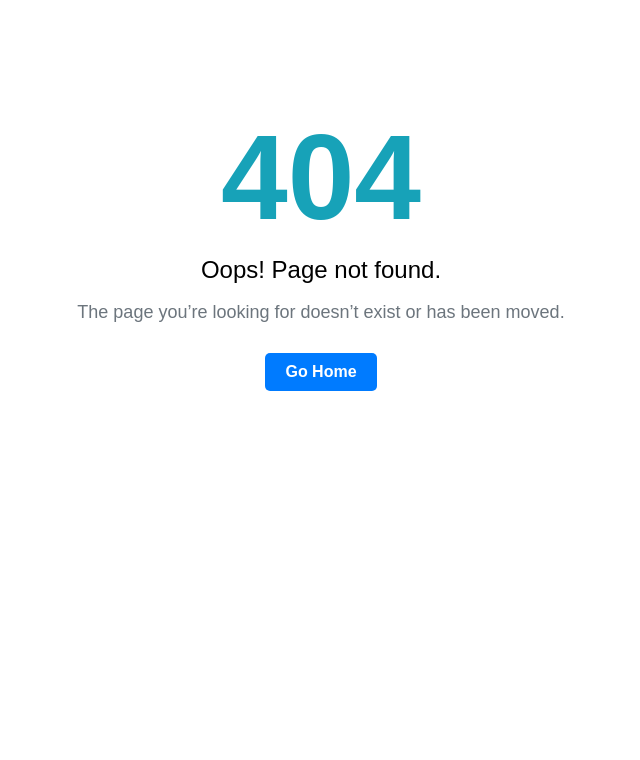
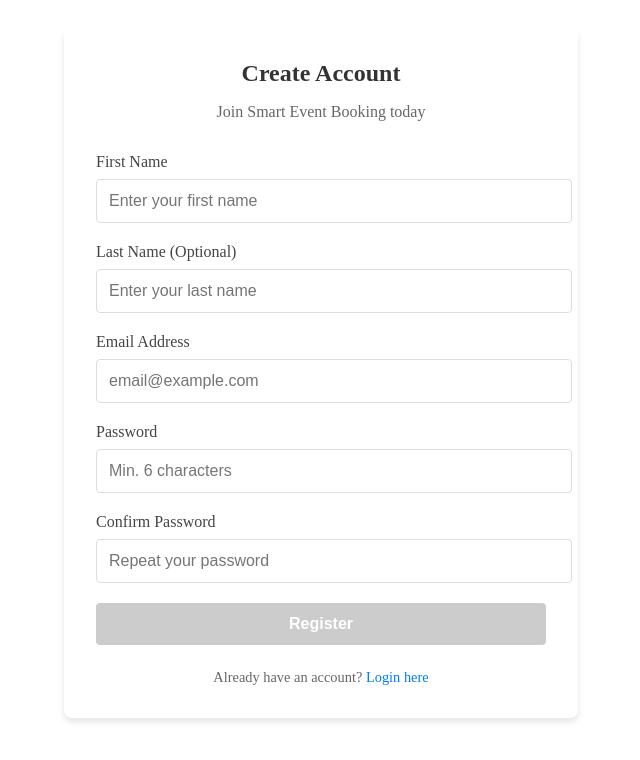
Before and after one commit to Project-Stage-Academy/Smart-Event-Booking, an Angular app in the folder src/client/: page /register in a window 1280 px wide. Before the commit this address led to /not-found. Shown: the top 760 px of the page, without its empty margins (319-959 px from the left). Built offline with nearby package versions, Linux system fonts and the light colour scheme.

Commit message:
feat: add registration page

```diff
--- a/src/client/angular.json
+++ b/src/client/angular.json
@@ -2,7 +2,8 @@
   "$schema": "./node_modules/@angular/cli/lib/config/schema.json",
   "version": 1,
   "cli": {
-    "packageManager": "npm"
+    "packageManager": "npm",
+    "analytics": false
   },
   "newProjectRoot": "projects",
   "projects": {
--- a/src/client/src/app/app.routes.ts
+++ b/src/client/src/app/app.routes.ts
@@ -8,6 +8,10 @@ export const routes: Routes = [
   {
     path: 'events/:id',
     loadComponent: () => import('./features/events/event-details/event-details.component').then(m => m.EventDetailsComponent)
+  },
+  {
+    path: 'register',
+    loadComponent: () => import('./features/auth/register/register.component').then(m => m.RegisterComponent)
   },
   {
     path: 'forbidden',
--- /dev/null
+++ b/src/client/src/app/core/services/auth.service.ts
@@ -0,0 +1,17 @@
+import { Injectable, inject } from '@angular/core';
+import { HttpClient } from '@angular/common/http';
+import { Observable } from 'rxjs';
+import { RegisterRequest, AuthResponse } from '../models/auth.model';
+import { environment } from '../../../environments/environment';
+
+@Injectable({
+  providedIn: 'root'
+})
+export class AuthService {
+  private http = inject(HttpClient);
+  private apiUrl = `${environment.apiUrl}/auth`;
+
+  register(request: RegisterRequest): Observable<AuthResponse> {
+    return this.http.post<AuthResponse>(`${this.apiUrl}/register`, request);
+  }
+}
--- a/src/client/src/app/core/services/category.service.ts
+++ b/src/client/src/app/core/services/category.service.ts
@@ -2,13 +2,14 @@ import { Injectable, inject } from '@angular/core';
 import { HttpClient } from '@angular/common/http';
 import { Observable } from 'rxjs';
 import { Category } from '../models/category.model';
+import { environment } from '../../../environments/environment';
 
 @Injectable({
   providedIn: 'root'
 })
 export class CategoryService {
   private http = inject(HttpClient);
-  private apiUrl = 'https://localhost:7134/api/categories';
+  private apiUrl = `${environment.apiUrl}/categories`;
 
   getCategories(): Observable<Category[]> {
     return this.http.get<Category[]>(this.apiUrl);
--- a/src/client/src/app/core/services/event.service.ts
+++ b/src/client/src/app/core/services/event.service.ts
@@ -11,7 +11,7 @@ import { environment } from '../../../environments/environment';
 })
 export class EventService {
   private http = inject(HttpClient);
-  private apiUrl = environment.apiUrl;
+  private apiUrl = `${environment.apiUrl}/events`;
 
   getUpcomingEvents(page: number = 1, pageSize: number = 5, search?: EventSearchDto): Observable<PaginatedList<Event>> {
     let params = new HttpParams()
--- /dev/null
+++ b/src/client/src/app/features/auth/register/register.component.html
@@ -0,0 +1,65 @@
+<div class="auth-container">
+  <div class="auth-card">
+    <h2>Create Account</h2>
+    <p class="subtitle">Join Smart Event Booking today</p>
+
+    <form [formGroup]="registerForm" (ngSubmit)="onSubmit()" class="auth-form">
+      <div *ngIf="errorMessage()" class="error-banner">
+        {{ errorMessage() }}
+      </div>
+
+      <div class="form-group">
+        <label for="firstName">First Name</label>
+        <input type="text" id="firstName" formControlName="firstName" placeholder="Enter your first name">
+        <div *ngIf="registerForm.get('firstName')?.touched && registerForm.get('firstName')?.invalid" class="field-error">
+          <span *ngIf="registerForm.get('firstName')?.errors?.['required']">First name is required.</span>
+          <span *ngIf="registerForm.get('firstName')?.errors?.['maxlength']">Max 50 characters allowed.</span>
+        </div>
+      </div>
+
+      <div class="form-group">
+        <label for="lastName">Last Name (Optional)</label>
+        <input type="text" id="lastName" formControlName="lastName" placeholder="Enter your last name">
+        <div *ngIf="registerForm.get('lastName')?.touched && registerForm.get('lastName')?.invalid" class="field-error">
+          <span *ngIf="registerForm.get('lastName')?.errors?.['maxlength']">Max 50 characters allowed.</span>
+        </div>
+      </div>
+
+      <div class="form-group">
+        <label for="email">Email Address</label>
+        <input type="email" id="email" formControlName="email" placeholder="email@example.com">
+        <div *ngIf="registerForm.get('email')?.touched && registerForm.get('email')?.invalid" class="field-error">
+          <span *ngIf="registerForm.get('email')?.errors?.['required']">Email is required.</span>
+          <span *ngIf="registerForm.get('email')?.errors?.['email']">Please enter a valid email address.</span>
+        </div>
+      </div>
+
+      <div class="form-group">
+        <label for="password">Password</label>
+        <input type="password" id="password" formControlName="password" placeholder="Min. 6 characters">
+        <div *ngIf="registerForm.get('password')?.touched && registerForm.get('password')?.invalid" class="field-error">
+          <span *ngIf="registerForm.get('password')?.errors?.['required']">Password is required.</span>
+          <span *ngIf="registerForm.get('password')?.errors?.['minlength']">Password must be at least 6 characters.</span>
+        </div>
+      </div>
+
+      <div class="form-group">
+        <label for="confirmPassword">Confirm Password</label>
+        <input type="password" id="confirmPassword" formControlName="confirmPassword" placeholder="Repeat your password">
+        <div *ngIf="registerForm.get('confirmPassword')?.touched && (registerForm.get('confirmPassword')?.invalid || registerForm.errors?.['mismatch'])" class="field-error">
+          <span *ngIf="registerForm.get('confirmPassword')?.errors?.['required']">Confirmation is required.</span>
+          <span *ngIf="registerForm.errors?.['mismatch']">Passwords do not match.</span>
+        </div>
+      </div>
+
+      <button type="submit" [disabled]="registerForm.invalid || isLoading()" class="btn-submit">
+        <span *ngIf="!isLoading()">Register</span>
+        <span *ngIf="isLoading()">Creating account...</span>
+      </button>
+
+      <div class="auth-footer">
+        Already have an account? <a routerLink="/login">Login here</a>
+      </div>
+    </form>
+  </div>
+</div>
--- /dev/null
+++ b/src/client/src/app/features/auth/register/register.component.scss
@@ -0,0 +1,112 @@
+.auth-container {
+  display: flex;
+  justify-content: center;
+  align-items: center;
+  min-height: 80vh;
+  padding: 20px;
+}
+
+.auth-card {
+  background: white;
+  padding: 2rem;
+  border-radius: 8px;
+  box-shadow: 0 4px 6px rgba(0, 0, 0, 0.1);
+  width: 100%;
+  max-width: 450px;
+
+  h2 {
+    margin-top: 0;
+    margin-bottom: 0.5rem;
+    text-align: center;
+    color: #333;
+  }
+
+  .subtitle {
+    text-align: center;
+    color: #666;
+    margin-bottom: 2rem;
+  }
+}
+
+.auth-form {
+  .form-group {
+    margin-bottom: 1.25rem;
+
+    label {
+      display: block;
+      margin-bottom: 0.5rem;
+      font-weight: 500;
+      color: #444;
+    }
+
+    input {
+      width: 100%;
+      padding: 0.75rem;
+      border: 1px solid #ddd;
+      border-radius: 4px;
+      font-size: 1rem;
+      transition: border-color 0.2s;
+
+      &:focus {
+        outline: none;
+        border-color: #007bff;
+        box-shadow: 0 0 0 2px rgba(0, 123, 255, 0.25);
+      }
+    }
+
+    .field-error {
+      color: #dc3545;
+      font-size: 0.875rem;
+      margin-top: 0.25rem;
+    }
+  }
+}
+
+.error-banner {
+  background-color: #f8d7da;
+  color: #721c24;
+  padding: 0.75rem;
+  border-radius: 4px;
+  margin-bottom: 1.5rem;
+  border: 1px solid #f5c6cb;
+  font-size: 0.9rem;
+}
+
+.btn-submit {
+  width: 100%;
+  padding: 0.75rem;
+  background-color: #007bff;
+  color: white;
+  border: none;
+  border-radius: 4px;
+  font-size: 1rem;
+  font-weight: 600;
+  cursor: pointer;
+  transition: background-color 0.2s;
+
+  &:hover:not(:disabled) {
+    background-color: #0056b3;
+  }
+
+  &:disabled {
+    background-color: #ccc;
+    cursor: not-allowed;
+  }
+}
+
+.auth-footer {
+  margin-top: 1.5rem;
+  text-align: center;
+  font-size: 0.9rem;
+  color: #666;
+
+  a {
+    color: #007bff;
+    text-decoration: none;
+    font-weight: 500;
+
+    &:hover {
+      text-decoration: underline;
+    }
+  }
+}
--- /dev/null
+++ b/src/client/src/app/features/auth/register/register.component.ts
@@ -0,0 +1,72 @@
+import { Component, inject, signal } from '@angular/core';
+import { CommonModule } from '@angular/common';
+import { FormBuilder, FormGroup, ReactiveFormsModule, Validators } from '@angular/forms';
+import { Router, RouterModule } from '@angular/router';
+import { AuthService } from '../../../core/services/auth.service';
+
+@Component({
+  selector: 'app-register',
+  standalone: true,
+  imports: [CommonModule, ReactiveFormsModule, RouterModule],
+  templateUrl: './register.component.html',
+  styleUrl: './register.component.scss'
+})
+export class RegisterComponent {
+  private fb = inject(FormBuilder);
+  private authService = inject(AuthService);
+  private router = inject(Router);
+
+  registerForm: FormGroup = this.fb.group({
+    firstName: ['', [Validators.required, Validators.maxLength(50)]],
+    lastName: ['', [Validators.maxLength(50)]],
+    email: ['', [Validators.required, Validators.email]],
+    password: ['', [Validators.required, Validators.minLength(6)]],
+    confirmPassword: ['', [Validators.required]]
+  }, { validators: this.passwordMatchValidator });
+
+  errorMessage = signal<string | null>(null);
+  isLoading = signal(false);
+
+  passwordMatchValidator(g: FormGroup) {
+    return g.get('password')?.value === g.get('confirmPassword')?.value
+      ? null : { 'mismatch': true };
+  }
+
+  onSubmit() {
+    if (this.registerForm.valid) {
+      this.isLoading.set(true);
+      this.errorMessage.set(null);
+
+      this.authService.register(this.registerForm.value)
+        .subscribe({
+          next: (response: any) => {
+            this.isLoading.set(false);
+
+            if (response && response.succeeded === false) {
+              const msg = Array.isArray(response.errors)
+                ? response.errors.join(', ')
+                : 'Registration failed.';
+              this.errorMessage.set(msg);
+              return;
+            }
+
+            this.router.navigate(['/events'], { queryParams: { registered: true } });
+          },
+          error: (err) => {
+            this.isLoading.set(false);
+
+            let msg = '';
+            if (err.error && Array.isArray(err.error)) {
+              msg = err.error.join(', ');
+            } else if (err.error && typeof err.error === 'object' && err.error.errors) {
+              msg = Object.values(err.error.errors).flat().join(', ');
+            } else {
+              msg = err.error?.message || err.message || 'An error occurred during registration.';
+            }
+
+            this.errorMessage.set(msg);
+          }
+        });
+    }
+  }
+}
--- a/src/client/src/environments/environment.development.ts
+++ b/src/client/src/environments/environment.development.ts
@@ -1,4 +1,4 @@
 export const environment = {
   production: false,
-  apiUrl: 'https://localhost:7134/api/events'
+  apiUrl: 'https://localhost:7134/api'
 };
--- a/src/client/src/environments/environment.ts
+++ b/src/client/src/environments/environment.ts
@@ -1,4 +1,4 @@
 export const environment = {
   production: true,
-  apiUrl: 'https://localhost:7134/api/events'
+  apiUrl: 'https://localhost:7134/api'
 };
```
Also changed, not shown: src/client/src/app/core/models/auth.model.ts (added, +11 -0 lines).
